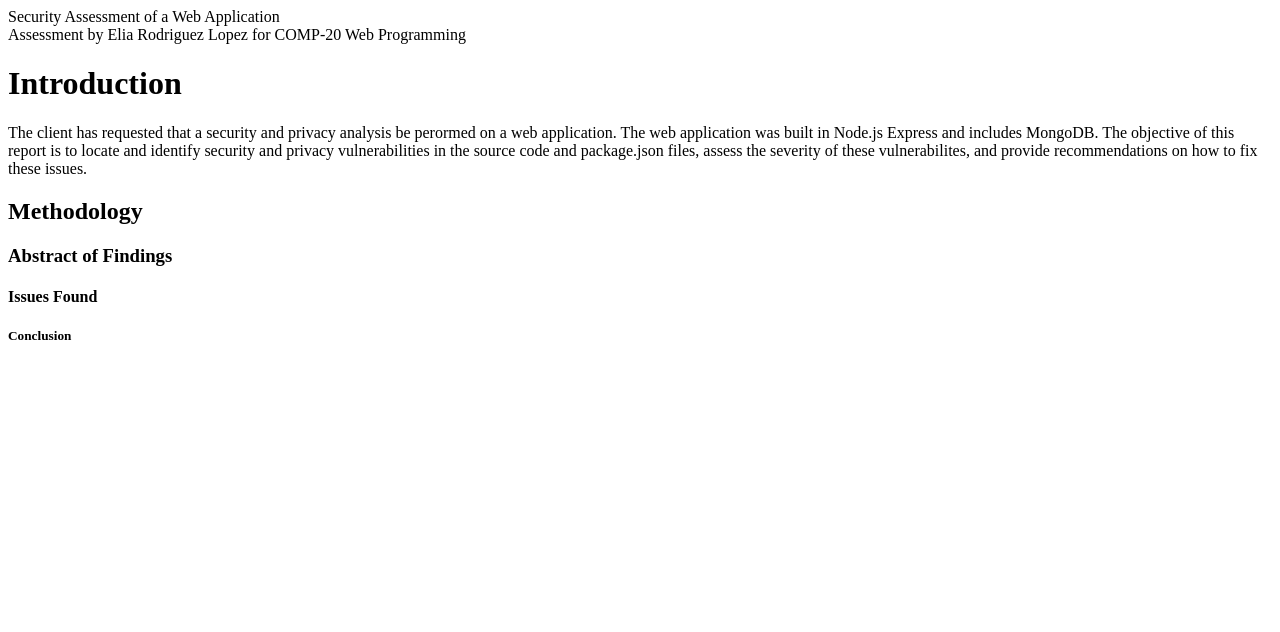
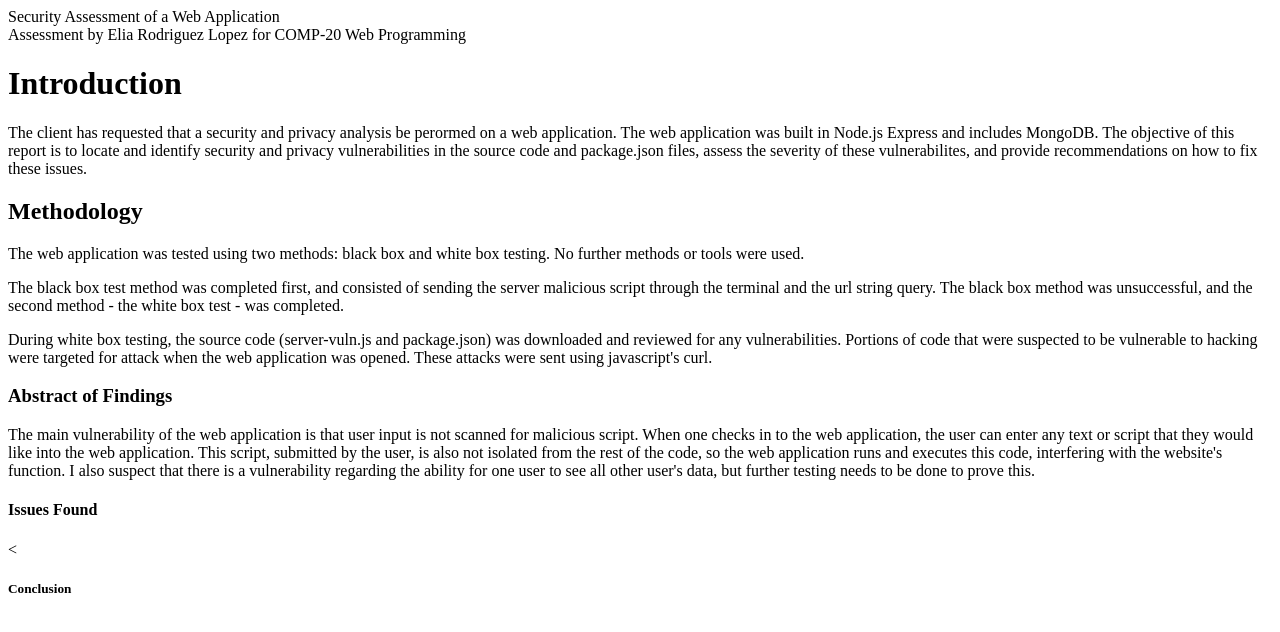
Before and after one commit to EliaRodriguez/comp20-erodriguez, a plain HTML site: page security/index.html in a window 1280 px wide. Drawn offline with Linux system fonts and the light colour scheme.

Commit message:
update html file

```diff
--- a/security/index.html
+++ b/security/index.html
@@ -21,16 +21,21 @@
 
 		<div>
 			<h2 class='sections'>Methodology</h2>
+			<p>The web application was tested using two methods: black box and white box testing. No further methods or tools were used.</p>
+			<p>The black box test method was completed first, and consisted of sending the server malicious script through the terminal and the url string query. The black box method was unsuccessful, and the second method - the white box test - was completed. </p>
+			<p>During white box testing, the source code (server-vuln.js and package.json) was downloaded and reviewed for any vulnerabilities. Portions of code that were suspected to be vulnerable to hacking were targeted for attack when the web application was opened. These attacks were sent using javascript's curl.</p>
 		</div>
 
 
 		<div>
 			<h3 class='sections'>Abstract of Findings</h3>
+			<p>The main vulnerability of the web application is that user input is not scanned for malicious script. When one checks in to the web application, the user can enter any text or script that they would like into the web application. This script, submitted by the user, is also not isolated from the rest of the code, so the web application runs and executes this code, interfering with the website's function. I also suspect that there is a vulnerability regarding the ability for one user to see all other user's data, but further testing needs to be done to prove this. </p>
 		</div>
 
 
 		<div>
 			<h4 class='sections'>Issues Found</h4>
+			<
 		</div>
 
 
```
